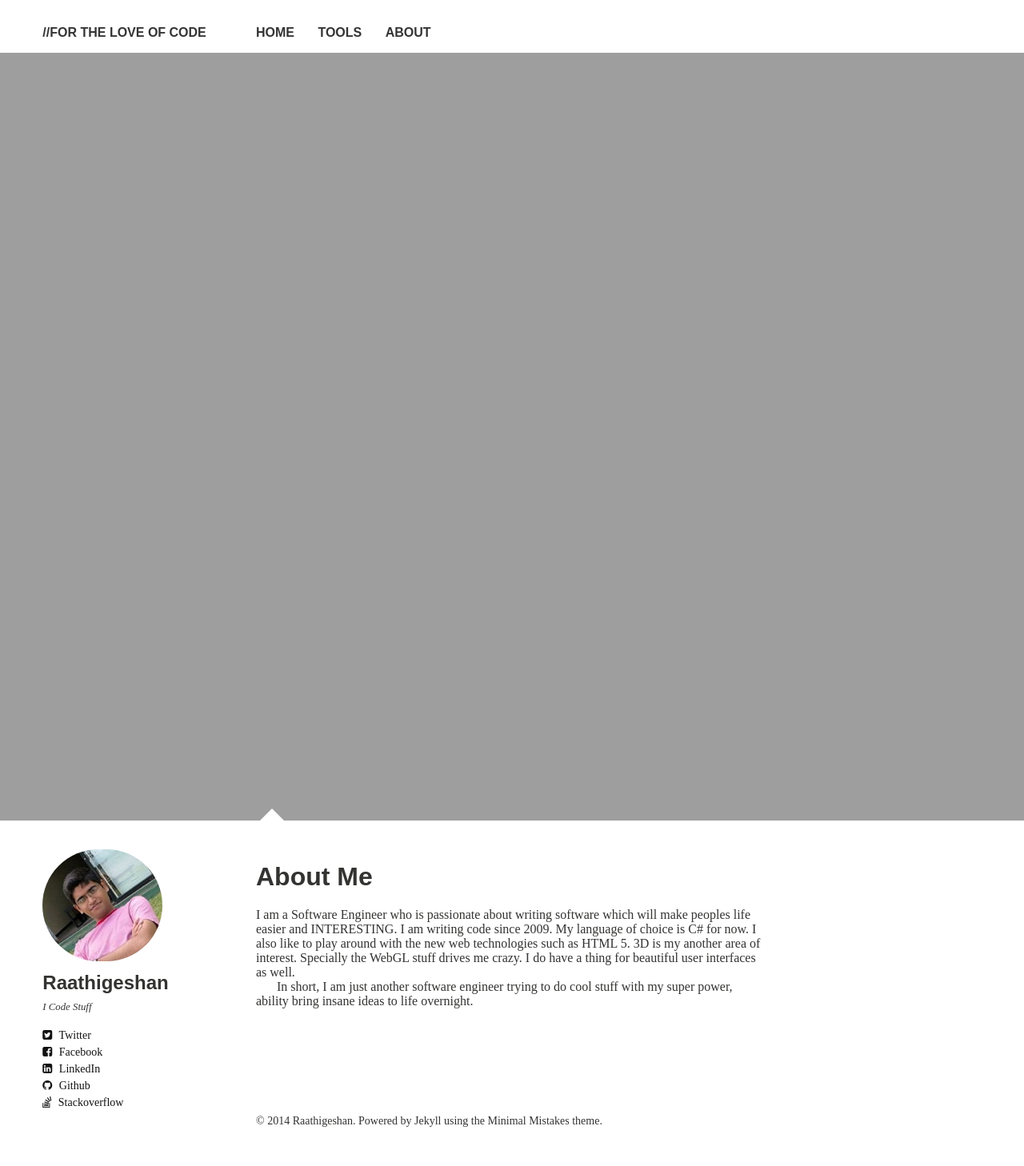
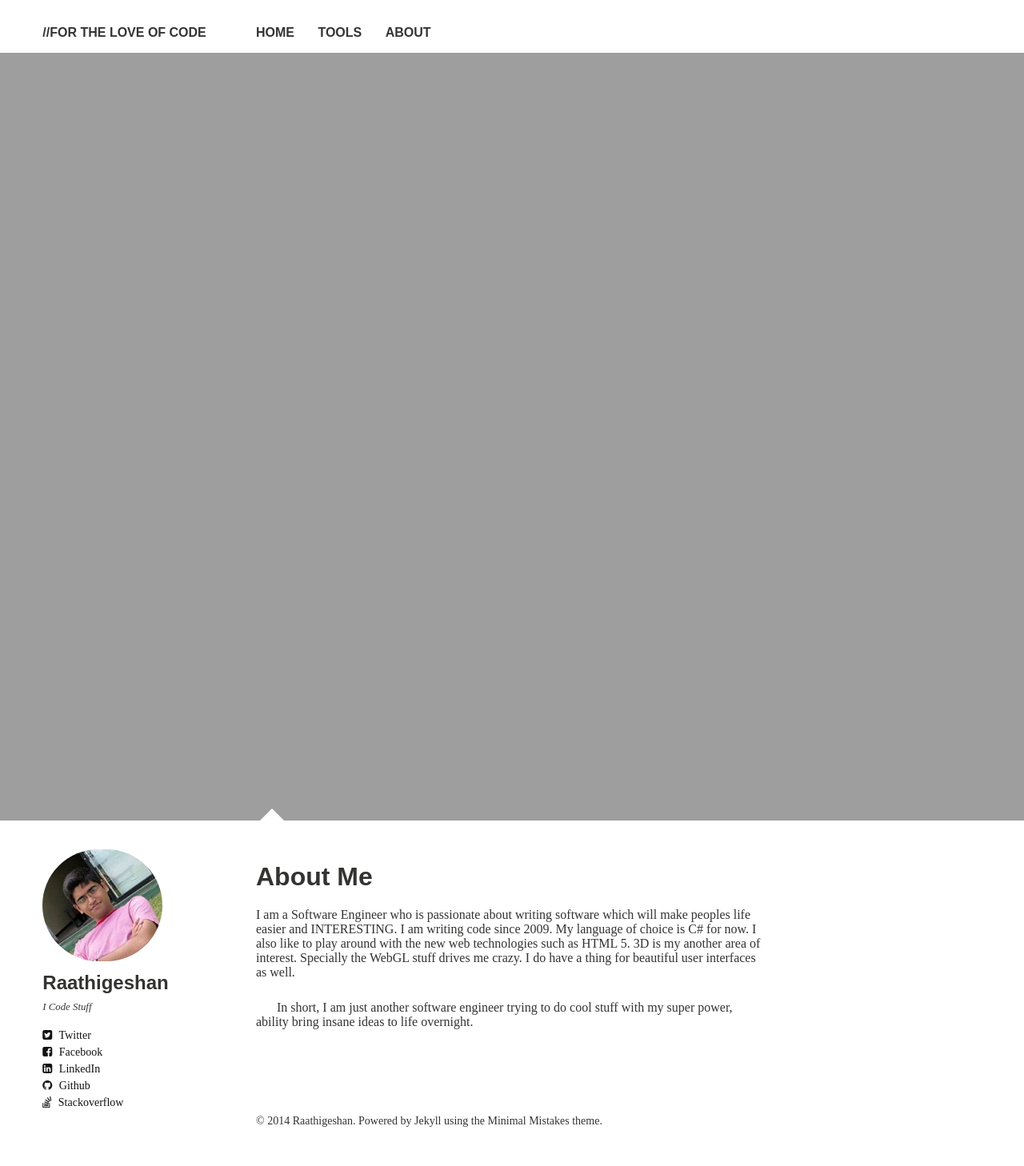
Before and after one commit to Raathigesh/Raathigesh.github.io, a Jekyll site: the page built from about/index.md, in a window 1280 px wide. Shown: the whole page at 80% size. Built offline with Jekyll 4.4.1, drawn with Linux system fonts in a browser that asks for light colours; nearby versions of some CDN libraries; some web fonts are replaced.

Commit message:
CSS Update

```diff
--- a/assets/css/main.scss
+++ b/assets/css/main.scss
@@ -26,3 +26,7 @@
 @import "vendor/font-awesome/font-awesome";
 @import "vendor/magnific-popup/magnific-popup";
 @import "vendor/google/fonts";
+
+p+p{
+  margin-top : 0 !important;
+}
```
